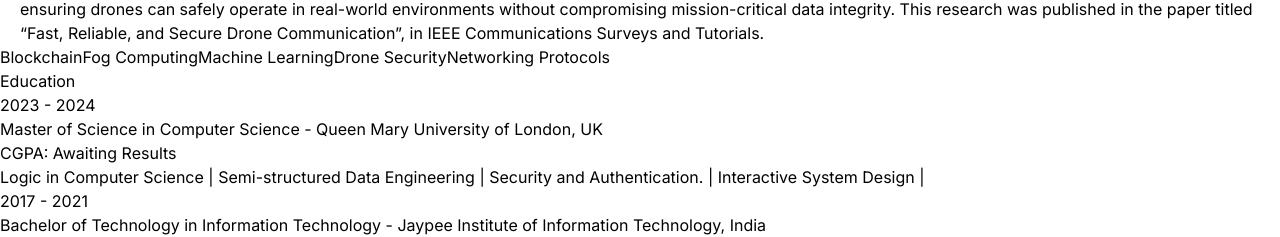
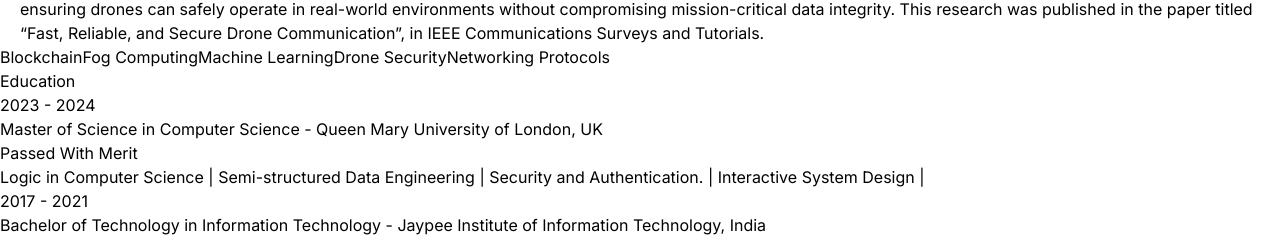
Before and after one commit to adharagrawal98/Portfolio-Website, a React (Vite) app: page / in a window 1280 px wide. Shown: the part 4310-4547 px from the top of the page. Built offline with nearby package versions, Linux system fonts and the light colour scheme.

Commit message:
Update index.js

```diff
--- a/src/constants/index.js
+++ b/src/constants/index.js
@@ -66,7 +66,7 @@
     year: "2023 - 2024",
     degree: "Master of Science in Computer Science",
     university: "Queen Mary University of London, UK",
-    grade: `CGPA: Awaiting Results`,
+    grade: `Passed With Merit`,
     coursework: ["Logic in Computer Science", "Semi-structured Data Engineering", "Security and Authentication.", "Interactive System Design"],
   },
   {
```
